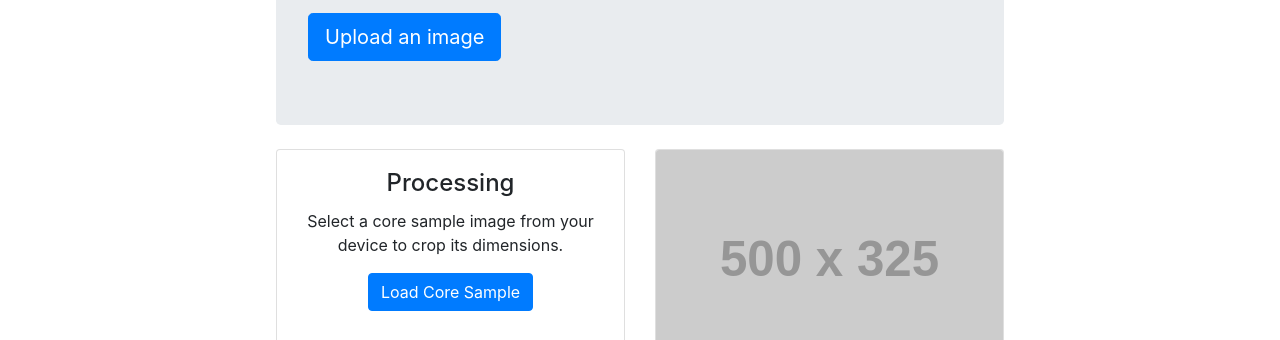
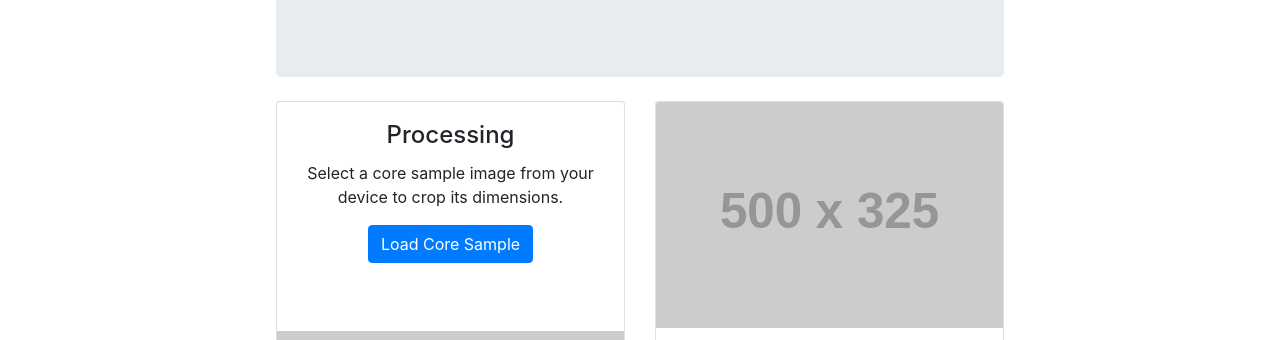
Before and after one commit to ltfschoen/core_ai, a plain HTML site: page index.html in a window 1280 px wide. Shown: the part 443-783 px from the top of the page. Drawn offline with nearby package versions, Linux system fonts and the light colour scheme; placeholder pictures from the web are drawn by us.

Commit message:
fix: Remove duplicate call to action

```diff
--- a/index.html
+++ b/index.html
@@ -51,7 +51,7 @@
        <p class="lead">
          The easiest place to get an instant analysis of your core sample photos.
        </p>
-       <a href="#" class="btn btn-primary btn-lg">Upload an image</a>
+       <!-- <a href="#" class="btn btn-primary btn-lg">Upload an image</a> -->
       </header>
 
 
```
